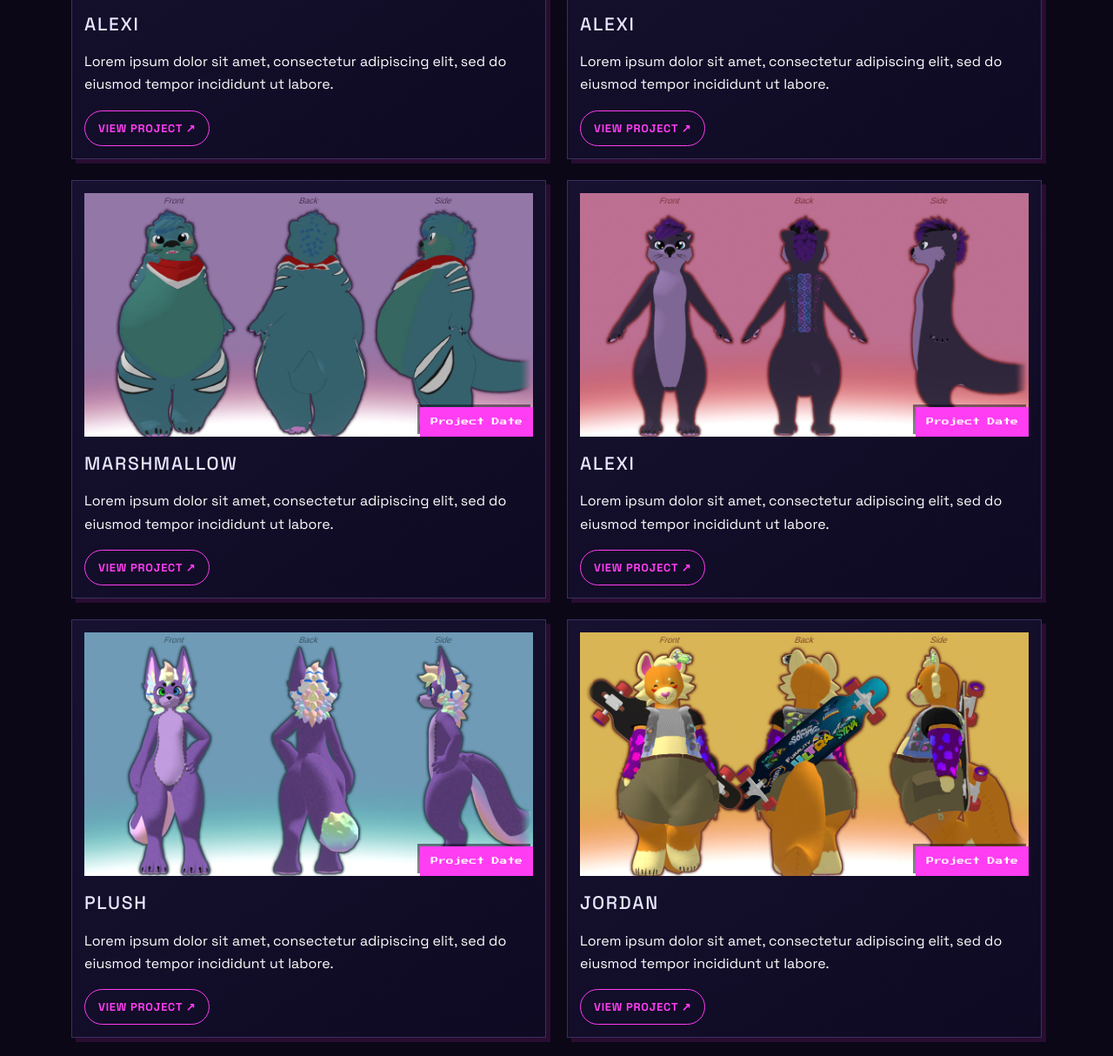
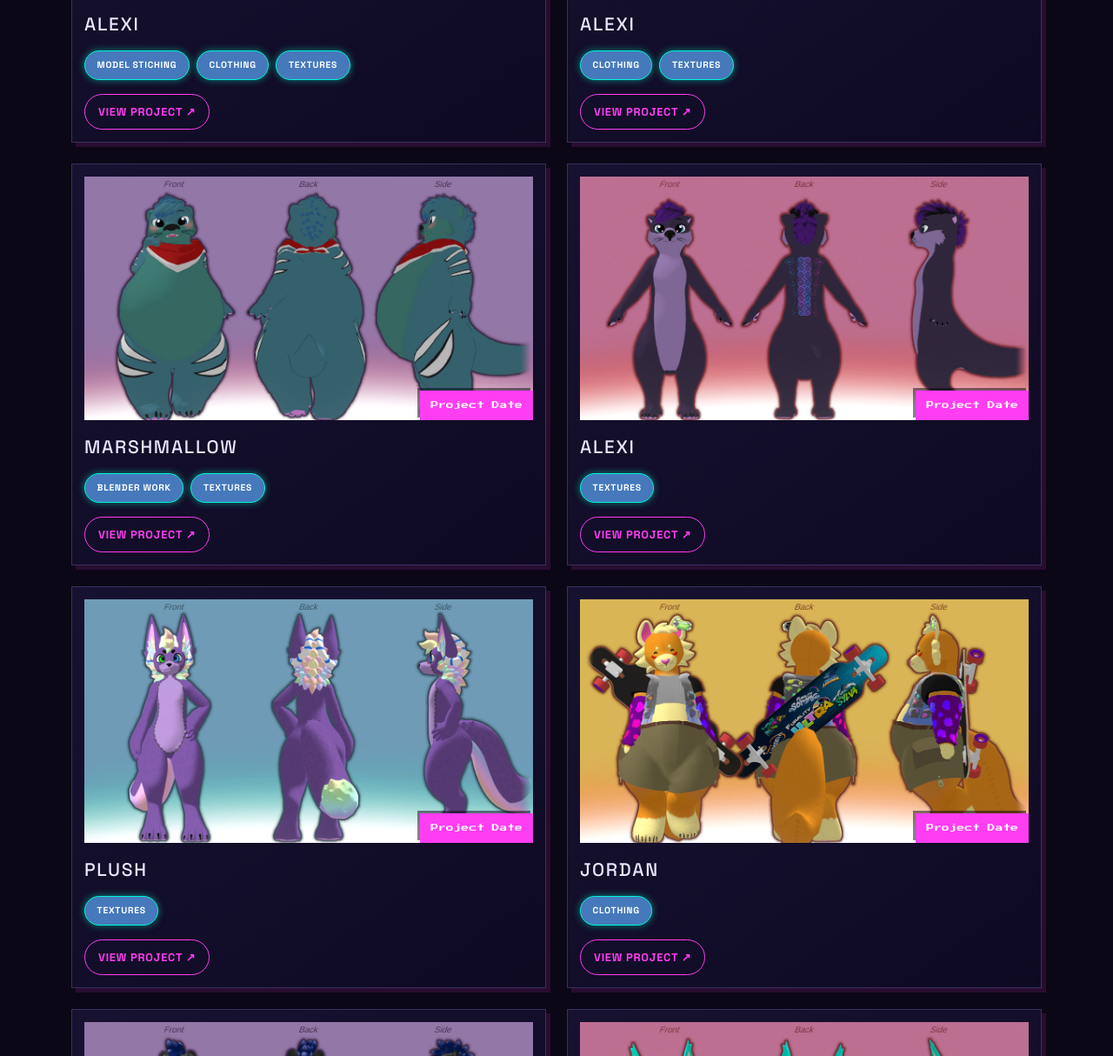
Before and after one commit to alexithefloof/alexithefloof.github.io, a website: page index.html in a window 1280 px wide. Shown: the part 1252-2466 px from the top of the page at 87% size. Drawn offline with nearby package versions, Linux system fonts and the light colour scheme; files that its build step writes are made by us from their sources; no server answers.

Commit message:
Changed project card exceprt to tags

```diff
--- a/index.html
+++ b/index.html
@@ -92,8 +92,11 @@
                             <h2 class="h4 mb-3 project-title">Alexi</h2>
 
                             <div class="project-excerpt">
-                                <p class="text-white">Lorem ipsum dolor sit amet, consectetur adipiscing elit, sed do
-                                    eiusmod tempor incididunt ut labore.</p>
+                                <div class="d-flex flex-wrap gap-2 mb-3">
+                                    <span class="project-tag">Model Stiching</span>
+                                    <span class="project-tag">Clothing</span>
+                                    <span class="project-tag">Textures</span>
+                                </div>
                                 <span class="readmore" aria-hidden="true">View project ↗</span>
                             </div>
 
@@ -120,8 +123,8 @@
                             aria-label="View project details">
                             <figure class="project-figure position-relative mb-3">
                                 <img class="project-image img-fluid w-100"
-                                src="assets\images\alexi_textures_and_clothing.jpg"
-                                    alt="Project image placeholder" loading="lazy">
+                                    src="assets\images\alexi_textures_and_clothing.jpg" alt="Project image placeholder"
+                                    loading="lazy">
                                 <figcaption class="project-date position-absolute bottom-0 end-0">Project Date
                                 </figcaption>
                             </figure>
@@ -131,8 +134,10 @@
                             <h2 class="h4 mb-3 project-title">Alexi</h2>
 
                             <div class="project-excerpt">
-                                <p class="text-white">Lorem ipsum dolor sit amet, consectetur adipiscing elit, sed do
-                                    eiusmod tempor incididunt ut labore.</p>
+                                <div class="d-flex flex-wrap gap-2 mb-3">
+                                    <span class="project-tag">Clothing</span>
+                                    <span class="project-tag">Textures</span>
+                                </div>
                                 <span class="readmore" aria-hidden="true">View project ↗</span>
                             </div>
 
@@ -164,8 +169,10 @@
                             <h2 class="h4 mb-3 project-title">Marshmallow</h2>
 
                             <div class="project-excerpt">
-                                <p class="text-white">Lorem ipsum dolor sit amet, consectetur adipiscing elit, sed do
-                                    eiusmod tempor incididunt ut labore.</p>
+                                <div class="d-flex flex-wrap gap-2 mb-3">
+                                    <span class="project-tag">Blender Work</span>
+                                    <span class="project-tag">Textures</span>
+                                </div>
                                 <span class="readmore" aria-hidden="true">View project ↗</span>
                             </div>
 
@@ -185,8 +192,7 @@
                         <div class="portfolio-card h-100" role="button" tabindex="0" aria-haspopup="dialog"
                             aria-label="View project details">
                             <figure class="project-figure position-relative mb-3">
-                                <img class="project-image img-fluid w-100"
-                                    src="assets\images\alexi_textures.jpg"
+                                <img class="project-image img-fluid w-100" src="assets\images\alexi_textures.jpg"
                                     alt="Project image placeholder" loading="lazy">
                                 <figcaption class="project-date position-absolute bottom-0 end-0">Project Date
                                 </figcaption>
@@ -196,8 +202,9 @@
                             <h2 class="h4 mb-3 project-title">Alexi</h2>
 
                             <div class="project-excerpt">
-                                <p class="text-white">Lorem ipsum dolor sit amet, consectetur adipiscing elit, sed do
-                                    eiusmod tempor incididunt ut labore.</p>
+                                <div class="d-flex flex-wrap gap-2 mb-3">
+                                    <span class="project-tag">Textures</span>
+                                </div>
                                 <span class="readmore" aria-hidden="true">View project ↗</span>
                             </div>
 
@@ -217,8 +224,7 @@
                         <div class="portfolio-card h-100" role="button" tabindex="0" aria-haspopup="dialog"
                             aria-label="View project details">
                             <figure class="project-figure position-relative mb-3">
-                                <img class="project-image img-fluid w-100"
-                                    src="assets\images\plush_textures.jpg"
+                                <img class="project-image img-fluid w-100" src="assets\images\plush_textures.jpg"
                                     alt="Project image placeholder" loading="lazy">
                                 <figcaption class="project-date position-absolute bottom-0 end-0">Project Date
                                 </figcaption>
@@ -228,8 +234,9 @@
                             <h2 class="h4 mb-3 project-title">Plush</h2>
 
                             <div class="project-excerpt">
-                                <p class="text-white">Lorem ipsum dolor sit amet, consectetur adipiscing elit, sed do
-                                    eiusmod tempor incididunt ut labore.</p>
+                                <div class="d-flex flex-wrap gap-2 mb-3">
+                                    <span class="project-tag">Textures</span>
+                                </div>
                                 <span class="readmore" aria-hidden="true">View project ↗</span>
                             </div>
 
@@ -249,8 +256,7 @@
                         <div class="portfolio-card h-100" role="button" tabindex="0" aria-haspopup="dialog"
                             aria-label="View project details">
                             <figure class="project-figure position-relative mb-3">
-                                <img class="project-image img-fluid w-100"
-                                    src="assets\images\jordan_clothing.jpg"
+                                <img class="project-image img-fluid w-100" src="assets\images\jordan_clothing.jpg"
                                     alt="Project image placeholder" loading="lazy">
                                 <figcaption class="project-date position-absolute bottom-0 end-0">Project Date
                                 </figcaption>
@@ -260,8 +266,9 @@
                             <h2 class="h4 mb-3 project-title">Jordan</h2>
 
                             <div class="project-excerpt">
-                                <p class="text-white">Lorem ipsum dolor sit amet, consectetur adipiscing elit, sed do
-                                    eiusmod tempor incididunt ut labore.</p>
+                                <div class="d-flex flex-wrap gap-2 mb-3">
+                                    <span class="project-tag">Clothing</span>
+                                </div>
                                 <span class="readmore" aria-hidden="true">View project ↗</span>
                             </div>
 
@@ -282,8 +289,8 @@
                             aria-label="View project details">
                             <figure class="project-figure position-relative mb-3">
                                 <img class="project-image img-fluid w-100"
-                                    src="assets\images\razer_textures_shaders.jpg"
-                                    alt="Project image placeholder" loading="lazy">
+                                    src="assets\images\razer_textures_shaders.jpg" alt="Project image placeholder"
+                                    loading="lazy">
                                 <figcaption class="project-date position-absolute bottom-0 end-0">Project Date
                                 </figcaption>
                             </figure>
@@ -293,8 +300,10 @@
                             <h2 class="h4 mb-3 project-title">Razer</h2>
 
                             <div class="project-excerpt">
-                                <p class="text-white">Lorem ipsum dolor sit amet, consectetur adipiscing elit, sed do
-                                    eiusmod tempor incididunt ut labore.</p>
+                                <div class="d-flex flex-wrap gap-2 mb-3">
+                                    <span class="project-tag">Shaders</span>
+                                    <span class="project-tag">Textures</span>
+                                </div>
                                 <span class="readmore" aria-hidden="true">View project ↗</span>
                             </div>
 
@@ -326,8 +335,10 @@
                             <h2 class="h4 mb-3 project-title">Finwick</h2>
 
                             <div class="project-excerpt">
-                                <p class="text-white">Lorem ipsum dolor sit amet, consectetur adipiscing elit, sed do
-                                    eiusmod tempor incididunt ut labore.</p>
+                                <div class="d-flex flex-wrap gap-2 mb-3">
+                                    <span class="project-tag">Blender Work</span>
+                                    <span class="project-tag">Textures</span>
+                                </div>
                                 <span class="readmore" aria-hidden="true">View project ↗</span>
                             </div>
 
--- a/scss/_content.scss
+++ b/scss/_content.scss
@@ -150,3 +150,24 @@
         font-size: 19px;
     }
 }
+
+.project-tag {
+    display: inline-flex;
+    align-items: center;
+    justify-content: center;
+
+    padding: 0.45rem 0.85rem;
+
+    color: var(--white);
+    background: var(--lexi-blue);
+    border: 1px solid var(--accent-secondary);
+    border-radius: 9999px;
+
+    box-shadow: var(--arcade-cyan-glow);
+
+    font-size: 0.65rem;
+    font-weight: 700;
+    letter-spacing: 0.07em;
+    text-align: center;
+    text-transform: uppercase;
+}
```
